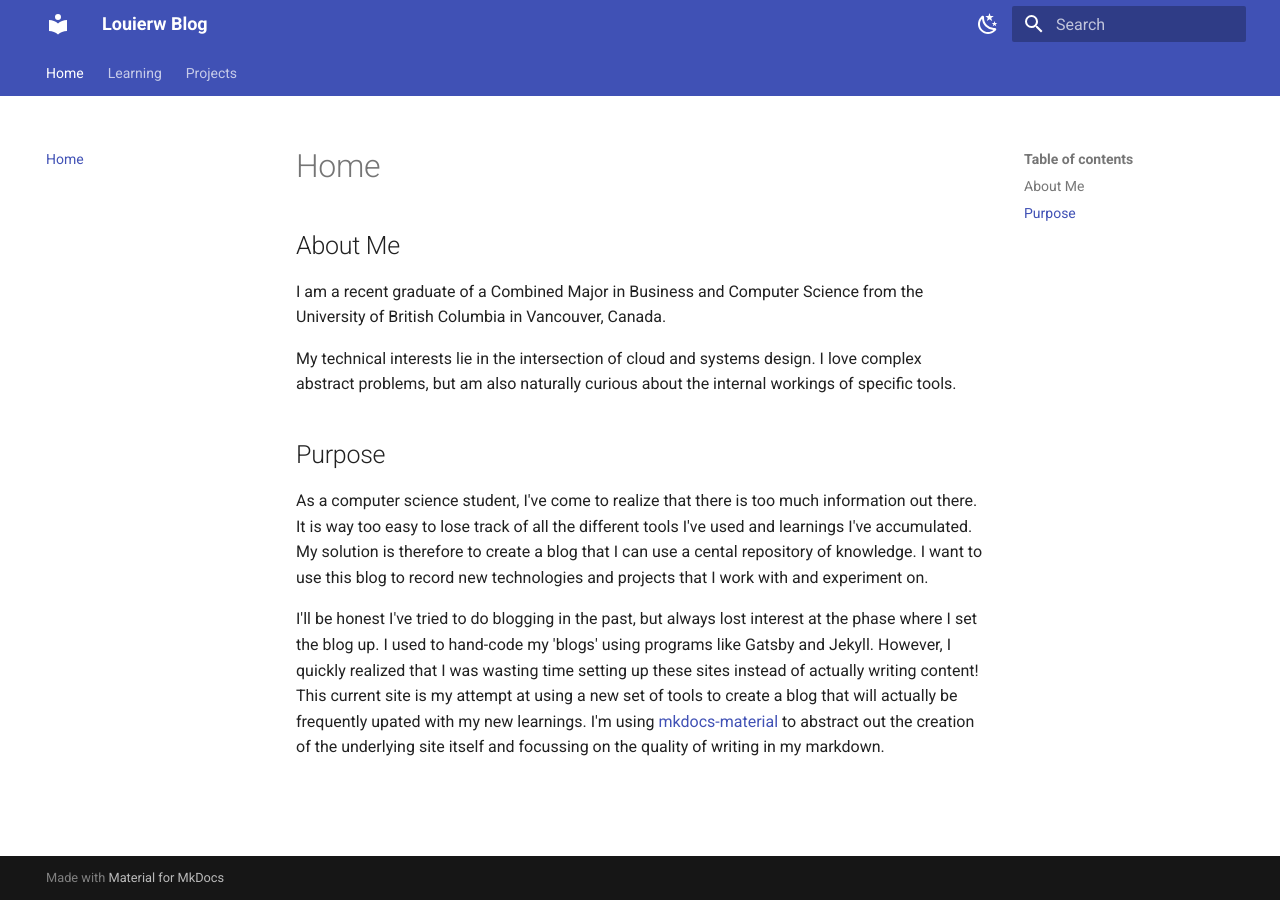
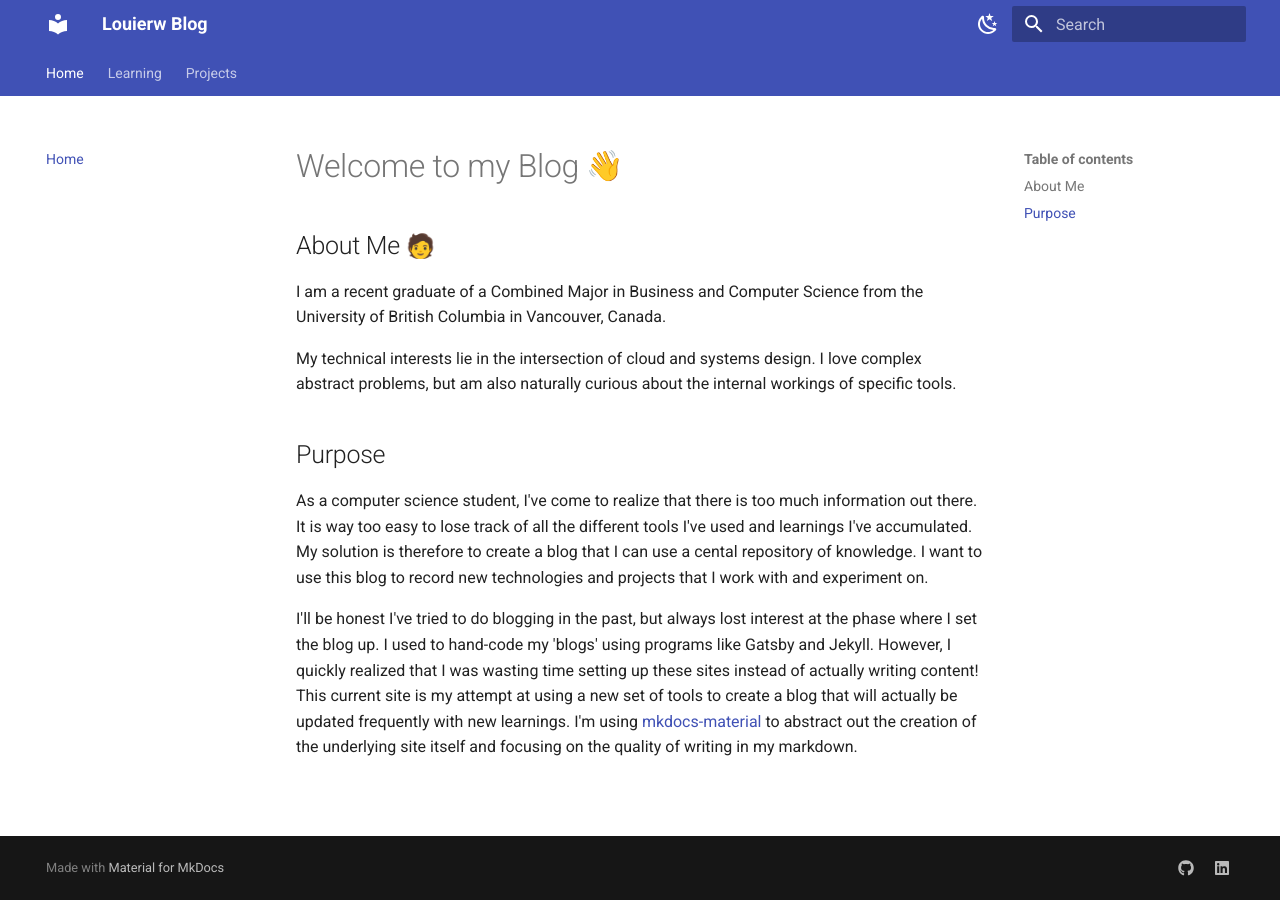
Before and after one commit to lourw/blog, an MkDocs documentation site: the page built from docs/index.md, in a window 1280 px wide. Built offline with MkDocs 1.6.1 and Material for MkDocs 9.7.7, drawn with Linux system fonts in a browser that asks for light colours; emoji names are drawn with the system emoji font.

```diff
--- a/docs/index.md
+++ b/docs/index.md
@@ -3,7 +3,9 @@
 description: An brief summary of what this project was about
 ---
 
-## About Me
+# Welcome to my Blog :wave:
+
+## About Me :adult:
 I am a recent graduate of a Combined Major in Business and Computer Science from the University of British Columbia in Vancouver, Canada.
 
 My technical interests lie in the intersection of cloud and systems design. I love complex abstract problems, but am also naturally curious about the internal workings of specific tools.
@@ -11,4 +13,4 @@
 ## Purpose
 As a computer science student, I've come to realize that there is too much information out there. It is way too easy to lose track of all the different tools I've used and learnings I've accumulated. My solution is therefore to create a blog that I can use a cental repository of knowledge. I want to use this blog to record new technologies and projects that I work with and experiment on.
 
-I'll be honest I've tried to do blogging in the past, but always lost interest at the phase where I set the blog up. I used to hand-code my 'blogs' using programs like Gatsby and Jekyll. However, I quickly realized that I was wasting time setting up these sites instead of actually writing content! This current site is my attempt at using a new set of tools to create a blog that will actually be frequently upated with my new learnings. I'm using [mkdocs-material](https://squidfunk.github.io/mkdocs-material/) to abstract out the creation of the underlying site itself and focussing on the quality of writing in my markdown.
+I'll be honest I've tried to do blogging in the past, but always lost interest at the phase where I set the blog up. I used to hand-code my 'blogs' using programs like Gatsby and Jekyll. However, I quickly realized that I was wasting time setting up these sites instead of actually writing content! This current site is my attempt at using a new set of tools to create a blog that will actually be updated frequently with new learnings. I'm using [mkdocs-material](https://squidfunk.github.io/mkdocs-material/) to abstract out the creation of the underlying site itself and focusing on the quality of writing in my markdown.
--- a/mkdocs.yml
+++ b/mkdocs.yml
@@ -43,3 +43,10 @@
           format: !!python/name:pymdownx.superfences.fence_code_format
   - pymdownx.tabbed:
       alternate_style: true
+
+extra:
+  social:
+    - icon: fontawesome/brands/github
+      link: https://github.com/lourw
+    - icon: fontawesome/brands/linkedin
+      link: https://www.linkedin.com/in/louie-weng/
```
Also changed, not shown: docs/learning/containers.md (+3 -0 lines), 1 other file.
